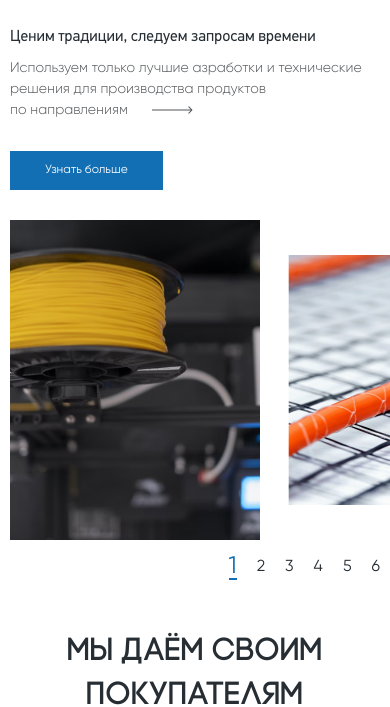
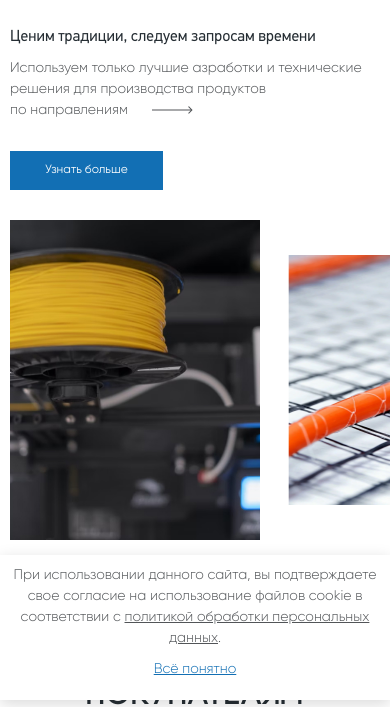
Before and after one commit to avganka/litoplast, a website built with webpack: page src/index.html in a window 390 px wide. Shown: the part 144-851 px from the top of the page. Built offline with nearby package versions, Linux system fonts and the light colour scheme.

Commit message:
адаптация окна с cookies под mobile

```diff
--- a/src/index.html
+++ b/src/index.html
@@ -833,7 +833,7 @@
     <div class="cookies__wrapper">
       <p>При использовании данного сайта, вы подтверждаете свое согласие на использование файлов
         cookie в соответствии с
-        <a href="#">политикой обработки персональных данных</a>.
+        <a class="cookies__link" href="#">политикой обработки персональных данных</a>.
       </p>
       <p class="cookies__btn">Всё понятно</p>
     </div>
--- a/src/scss/components/_cookies.scss
+++ b/src/scss/components/_cookies.scss
@@ -1,5 +1,5 @@
 .cookies {
-  display: none;
+  display: block;
   width: 100%;
   position: fixed;
   bottom: 0;
@@ -7,22 +7,36 @@
   z-index: 3;
   background-color: #ffffff;
   color: $grey;
+  box-shadow: 0px 4px 15px 0px rgba(0, 0, 0, 0.15);
 
   &__wrapper {
-    padding: 15px 0;
+    padding: 15px $desktop-padding;
     max-width: 1440px;
     margin: 0 auto;
     display: flex;
     justify-content: space-between;
-    a {
-      text-decoration: underline;
-      cursor: pointer;
-      color: inherit;
+
+    @include tablet {
+      padding: 10px $tablet-padding 20px;
+      flex-wrap: wrap;
+      text-align: center;
+      justify-content: center;
     }
+    @include mobile {
+      padding: 10px $mobile-padding 20px;
+    }
+  }
+  &__link {
+    text-decoration: underline;
+    cursor: pointer;
+    color: inherit;
   }
   &__btn {
     cursor: pointer;
     color: $accent;
     text-decoration: underline;
+    @include tablet {
+      padding-top: 10px;
+    }
   }
 }
```
